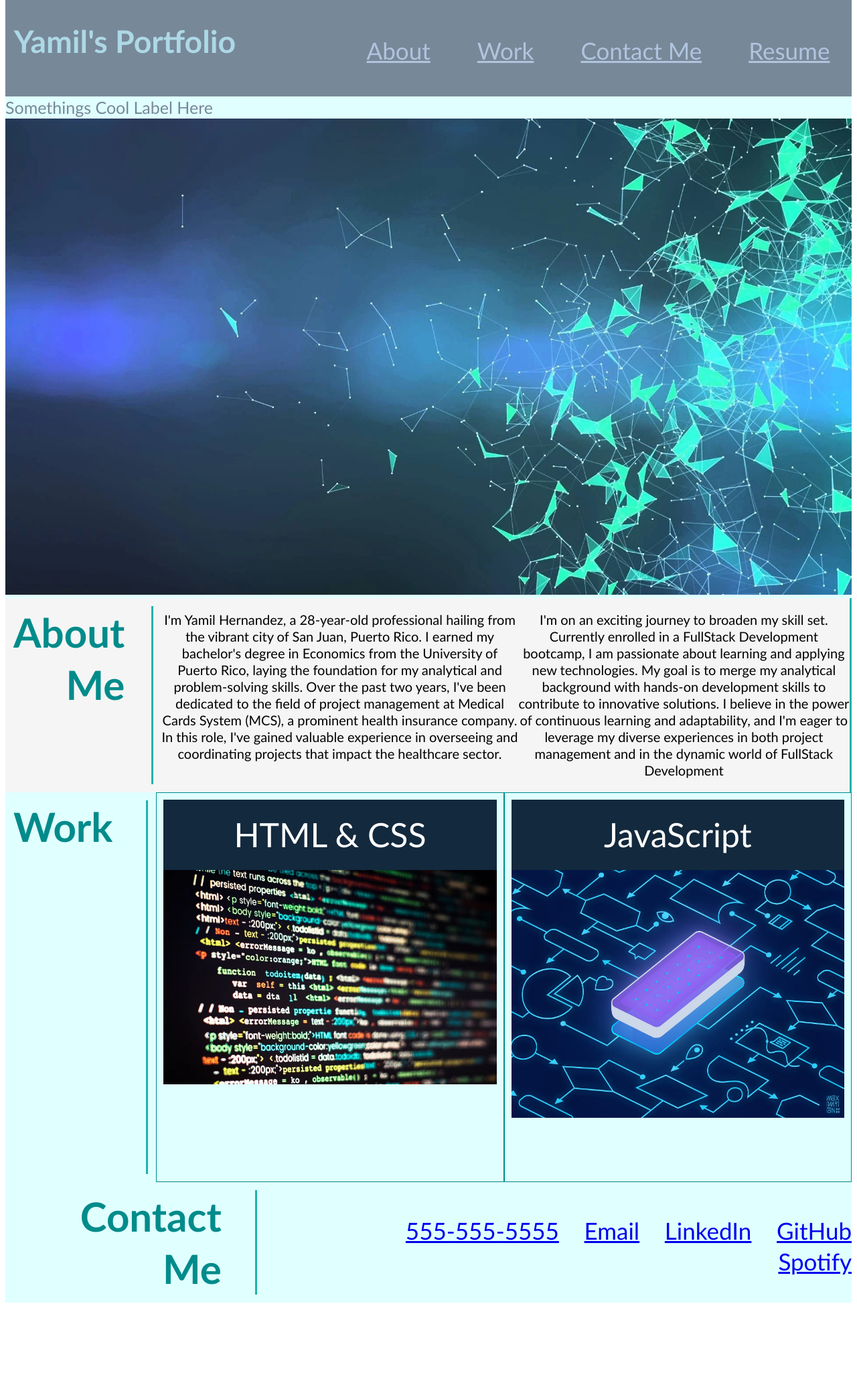
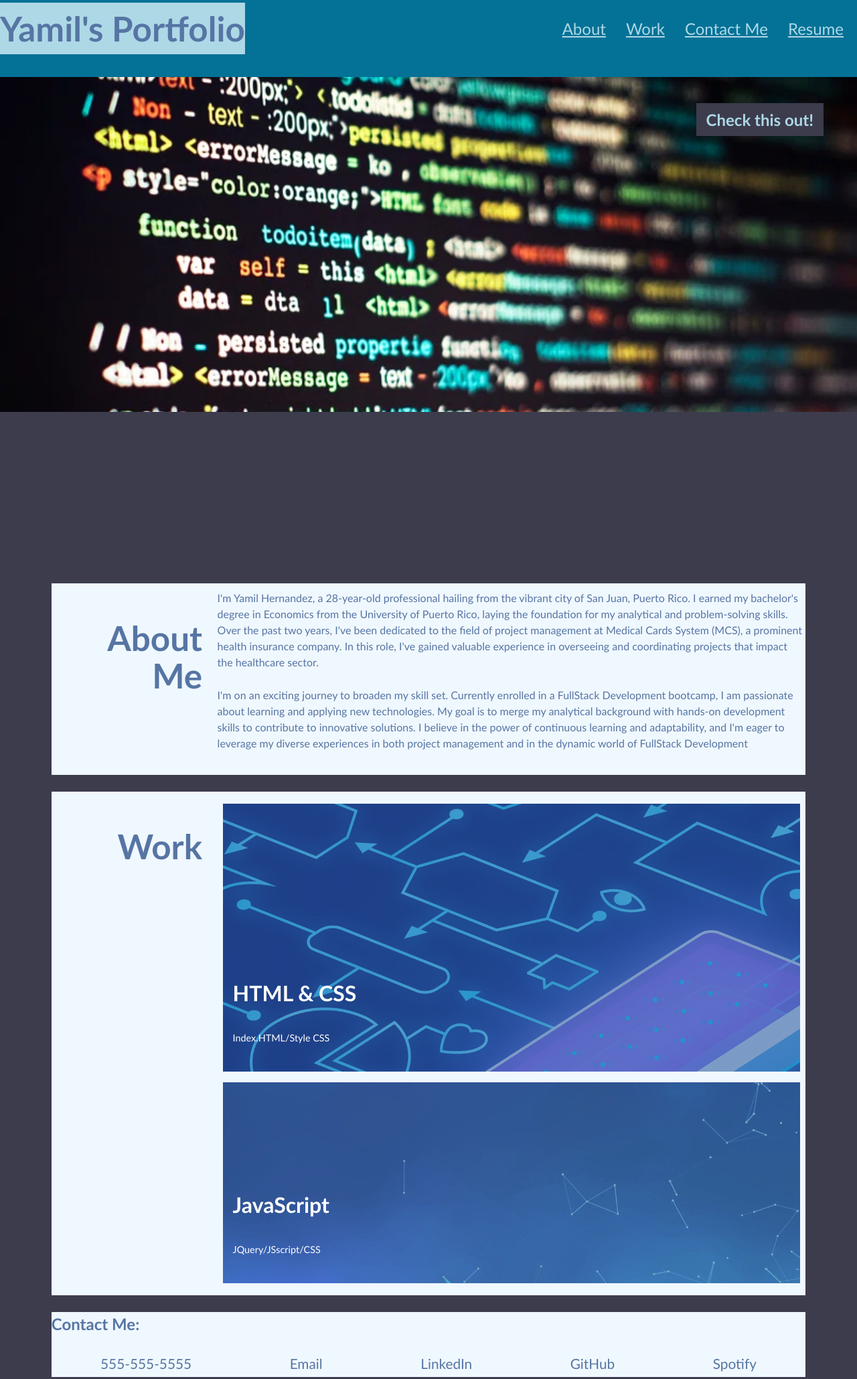
Before and after one commit to yamilhp5/CSS--My-Portfolio-HW2, a plain HTML site: page index.html in a window 1280 px wide. Shown: the part 30-2089 px from the top of the page at 67% size. Before the commit the page ends 1983 px from the top, so only its background shows below. Drawn offline with Linux system fonts and the light colour scheme.

Commit message:
HTML/CSS Modifications

```diff
--- a/assets/style.css
+++ b/assets/style.css
@@ -1,231 +1,250 @@
-body {
-    display: flex;
-    flex-direction: column;
-    line-height: 1.3;
-    color: black;
+* {
+    box-sizing: border-box;
+}
+
+:root {
+    --primary:hsl(216, 31%, 49%);
+    --secondary:hwb(182, 48%, 12%);
+    --dark: rgb(37, 38, 43);
+    --light: rgb(60, 60, 77);
 
 }
 
-.header {
+body {
+    margin: 0;
+    padding: 0;
+    font-family: 'Gill Sans', 'Gill Sans MT', Calibri, 'Trebuchet MS', sans-serif;
+    color: var(--primary);
+    background-color: var(--light);
+    line-height: 1.5;
+
+}
+
+h1,
+h2,
+h3,
+h4, {
+    margin: 0;
+}
+
+p {
+    margin: 0;
+}
+
+header {
+    padding: 15px, 7%, 15px, 0;
     display: flex;
     justify-content: space-between;
     align-items: center;
-    background-color: lightslategray;
+    background-color: rgb(4, 114, 151);
     color: lightblue;
-    padding: 2% 1%;
+    flex-direction: row;
+    flex-wrap:wrap;
+    box-shadow: 0 5px 35px rgba(146, 204, 206, 0.4);
 
 }
 
 
-h1 {
-font-size: 290%;
-font-family: 'Gill Sans', 'Gill Sans MT', Calibri, 'Trebuchet MS', sans-serif;
-display: contents;
-padding: 15px;
+header h1 {
+color: var(--primary);
+background-color: lightblue;
+font-size: 4vw;
+padding: -5px 1% 5px 6%;
+margin-left: 0;
+line-height: 1.5;
+}
+
+nav {
+    display: flex;
+    flex-direction: row;
+    flex-wrap: wrap;
 }
 
 
-nav a { color: lightsteelblue;
+nav a {
+    text-decoration: underline;
+    margin-right: 10px;
+    color: var(--secondary);
     justify-content: right;
-    padding: 14px 20px;
+    padding: 5px 10px;
+    font-size: 1.5rem;
+    transition: all 0.25s ease-in;
+    background-image: linear-gradient(270deg, var(--secondary) 0%, var(--secondary) 100%);
 
 
 }
 
-nav :hover {color: lightskyblue;
+nav a:hover {color: lightskyblue;
+    background-size: 100% 100%;
 
 }
+
+main {
+    margin-top: 20%;
+    margin-bottom: 45px;
+}
+
+.banner {
+    background-color:rgb(89, 96, 120);
+    background-size: cover;
+    background-position: center;
+    max-height: 500px;
+    min-height: 500px;
+    background-blend-mode: var(--secondary);
+    background-image: url("./Coding.png");
+    align-items: flex-end;
+    color: lightblue;
+    margin-top: auto;
+    padding: 50px 50px;
+    padding-bottom: ;
+    text-align: right;
+}
+
+.banner div {
+    flex: 0 0 90%;
+
+}
+
+.banner h2 {
+    display: inline;
+    margin: 0;
+    padding: 10px 15px;
+    line-height: 1.2;
+    color: var(--secondary);
+    background-color: var(--light);
+
+}
+
 
  ul {
     font-size: 90%;
     list-style: none;
     justify-content: space-between;
 
- }
+}
 
+.about-me {
+    max-width: 88%;
+    margin-left: auto;
+    margin-right: auto;
+}
 
-nav ul {
+.page-section {
+    display: flex;
+    margin: 25px 0px;
+    padding: 10px 0;
+    flex-direction: row;
+    flex-wrap: wrap;
+    align-items: stretch;
+    justify-content: space-between;
+    background-color: aliceblue;
+}
 
-    font-size: 20px;
-    justify-content:space-between;
-    min-width: 600px;
-    display: flex
+.page-section > h2 {
+    line-height: 1.1;
+    font-size: 4vw;
+    border-right: 4px "solid" var(--secondary);
+    text-align: right;
+    flex: 0 0 20%;
 
 }
 
-main {
-    background-color: lightcyan;
-    display: flex;
-    text-align: right;
-    flex-wrap: wrap;
+.page-section > div {
+    flex: 0 0 78%;
 }
 
-section #cool {color: lightslategray;
-    font-size: 25px;
-    font-family: 'Gill Sans', 'Gill Sans MT', Calibri, 'Trebuchet MS', sans-serif;
+.page-section p {
+    margin-bottom: 25px;
+}
+
+.flex-container {
     display: flex;
+    flex-wrap: wrap;
+    justify-content: center;
+}
+
+.flex-item {
+    min-height: 150px;
+    max-height: 150px;
+    background-color: var(--primary);
+    border: 5px "solid" var(--secondary);
+    color: #fff;
+    display: flex;
+    align-items: flex-end;
+    padding: 0 0 25px 0;
+    margin: 0.5rem;
+    text-decoration: none;
+    font-size: 0.9rem;
+    background-size: 150%;
+    background-blend-mode: soft-light;
 
 }
 
+.flex-item:first-child {
+    min-height: 400px;
+    flex-basis: 100%;
+}
+
+.flex-item.java-script {
+    min-height: 300px;
+    flex-basis: 200%;
+}
 
 
+.flex-item:hover {
+    background-color: var(--light);
+    padding: 10px  10px;
+}
 
-#title {padding-right: 40px;
-    font-size: 60px;
-    border-right: solid lightseagreen;
+.flex-item div {
+    background-color: var(--secondary);
+    padding: 15px 15px;
+}
+
+.flex-item h3 {
+    font-size: 2rem;
+}
+
+
+.contact-section{
+    background-color: aliceblue;
+}
+.contact-section address {
+    flex-wrap: wrap;
     display: flex;
-    text-wrap: wrap;
-    margin: 12px
+    align-items: center;
+    height: 100%;
+    justify-content: space-around;
 
 
 }
 
-
-.About {
-    display: outside;
-    justify-content: center;
-    background-color: whitesmoke
-
-
-
-}
-.About p { font-size: 20px;
-    line-height: 25px;
-    text-align: center;
-    text-wrap: all;
-    color: black;
-
-}
-.title {border-right: solid lightseagreen;
-    text-wrap: wrap;
-    font-size: 50px;
-    display: flex;
-    color: darkcyan;
-    font-family: 'Gill Sans', 'Gill Sans MT', Calibri, 'Trebuchet MS', sans-serif;
-}
-
-img {width: 100%;
-    size: 10px 10px;
-    margin: 0 0;
-    background-size: cover;
+.contact-section address a {
+    color: var(--secondary);
+    text-decoration: none;
+    padding: 5px;
+    font-style: normal;
+    font-size: 1.3rem;
+    display: inline-block;
+    transition: all 0.25s ease-in;
     background-repeat: no-repeat;
-}
-#img header {
-    padding: 20px;
-    background: #13293d;
-    color: #fff
-}
-
-
-
-.Work {text-wrap: wrap;
-    font-size: 50px;
-    display: flex;
-    color: darkcyan;
-    font-family: 'Gill Sans', 'Gill Sans MT', Calibri, 'Trebuchet MS', sans-serif;
+    background-size: 100% 0.2rem;
+    background-position: bottom;
 
 }
 
-#Work {padding-bottom: 480px;
-    padding-right: 50px;
-    font-size: 60px;
-    border-right: solid lightseagreen;
-    display: flex;
-    text-wrap: wrap;
-    margin: 12px
+.contact-section address a:hover {
+    background-size: 100% 88%;
+    color: #fff;
 
 
 }
 
-.Footer {text-wrap: wrap;
-    font-size: 50px;
-    display: flex;
-    color: darkcyan;
-    font-family: 'Gill Sans', 'Gill Sans MT', Calibri, 'Trebuchet MS', sans-serif;
+.html-css {
+    background-image: url("../assets/JavaScript.jpg");
 
 }
 
-#Footer  {padding-right: 50px;
-    font-size: 60px;
-    border-right: solid lightseagreen;
-    display: flex;
-    text-wrap: wrap;
-    margin: 12px
+.java-script {
+    background-image: url("../assets/header-bg.webp");
 }
-
-
-
-.subtitle {
-    background-image: url('./header-bg.webp');
-    background-repeat: no-repeat;
-    width: 100%;
-    height: 300px;
-    background-size: cover;
-}
-
-li {font-family: 'Gill Sans', 'Gill Sans MT', Calibri, 'Trebuchet MS', sans-serif;
-    display: inline;
-    font-size: 35px;
-    margin-left: 30px;
-    text-decoration: none;
-
-}
-
-ul {
-    margin-top: 50px;
-    font-size: 60%;
-    color: lightseagreen;
-}
-
-.code {flex: 1 0 0;
-  padding: 10px;
-  text-align: center;
-  border-style: solid;
-  border-width: 1px;
-
-}
-
-article .code {padding: 10px 10px;
-    flex: 1 0 0;
-    text-align: center;
-    border-style: solid;
-    border-width: 1px;
-
-
-}
-.code header {
-    padding: 20px;
-    background: #13293d;
-    color: #fff
-
-}
-
-.Himage {
-    height: 320px;
-    width: 100%;
-    min-width: 400px;
-
-}
-
-.java {flex: 1 0 0;
-    padding: 10px;
-    text-align: center;
-    border-style: solid;
-    border-width: 1px;
-
-}
-
-.java header {
-    padding: 20px;
-    background: #13293d;
-    color: #fff
-
-
-}
-
-.JavImage {height: 370px;
-    width: 100%;
-    min-width: 400px;
-
-
-}
--- a/index.html
+++ b/index.html
@@ -10,70 +10,71 @@
 </head>
 
 <body>
-    <header class="header">
+ <header>
     <h1>Yamil's Portfolio</h1>
     <nav>
-        <ul>
-            <li> <a href="#">About</a></li>
-            <li> <a href="#">Work</a></li>
-            <li> <a href="#">Contact Me</a></li>
-            <li> <a href="#">Resume</a></li>
-        </ul>
+         <a href="#about">About</a>
+         <a href="#work">Work</a>
+         <a href="#contact">Contact Me</a>
+         <a href="#">Resume</a>
     </nav>
  </header>
 
- <main>
 
-<section class= 'images'>
-    <header id="cool"> Somethings Cool Label Here</header>
-    <img src="./assets/header-bg.webp" class="images" alt="background placeholder">
+
+<section class= "banner">
+    <div>
+        <h2>Check this out!</h2>
+    </div>
 
 </section>
 
-   <section class="About">
+<main class="about-me">
 
-    <aside class="title">
-    <h3 id="title">About Me</h3>
+ <section class="page-section" id="about">
+    <h2>About Me</h2>
+    <div>
     <p> I'm Yamil Hernandez, a 28-year-old professional hailing from the vibrant city of San Juan, Puerto Rico. I earned my bachelor's degree in Economics from the University of Puerto Rico, laying the foundation for my analytical and problem-solving skills. Over the past two years,
         I've been dedicated to the field of project management at Medical Cards System (MCS), a prominent health insurance company. In this role, I've gained valuable experience in overseeing and coordinating projects that impact the healthcare sector. </p>
      <p>I'm on an exciting journey to broaden my skill set. Currently enrolled in a FullStack Development bootcamp, I am passionate about learning and applying new technologies. My goal is to merge my analytical background with hands-on development skills to contribute to innovative solutions.
         I believe in the power of continuous learning and adaptability, and I'm eager to leverage my diverse experiences in both project management and in the dynamic world of FullStack Development  </p>
-    </aside>
+     </div>
 </section>
 
-    <section class="Work">
+ <section class="page-section" id="work">
+       <h2>Work</h2>
+       <div class="flex-container">
+
+        <a href="#" class="flex-item html-css">
             <div>
-            <h3 id="Work">Work</h3>
+                <h3>HTML & CSS</h3>
+                <span>Index.HTML/Style CSS</span>
             </div>
+        </a>
 
-    <article class="code">
-       <header>HTML & CSS</header>
-       <img src="./assets/Coding.png" class="Himage" alt="background images">
-    </article>
+        <a href="#" class="flex-item java-script">
+            <div>
+                <h3>JavaScript</h3>
+                <span>JQuery/JSscript/CSS</span>
+             </div>
+        </a>
 
-    <article class="java">
-        <header>JavaScript</header>
-        <img src="./assets/JavaScript.jpg" class="JavImage"  alt="JavaIMG">
-
-    </article>
-
+        </div>
  </section>
 
 
-    <section class="Footer">
-        <h4 id="Footer"> Contact Me </h4>
-        <article>
-            <ul class="li">
-                <li class="li"> <a href="555-555-5555">555-555-5555</a></li>
-                <li class="li"><a href="yamil.hernandezp@gmail.com">Email</a></li>
-                <li class="li"> <a href="https://www.linkedin.com/in/yamil-hern%C3%A1ndez-prado-700b31144/">LinkedIn</a></li>
-                <li class="li"><a href="https://github.com/yamilhp5">GitHub</a></li>
-                <li class="li"><a href="www.spotify.com">Spotify</a></li>
-            </ul>
-        </article>
+ <section class="contact-section" id="contact">
+        <h2>Contact Me:</h2>
+        <div>
+            <address>
+                <a href="555-555-5555">555-555-5555</a>
+                <a href="www.gmail.com">Email</a>
+                <a href="https://www.linkedin.com/in/yamil-hern%C3%A1ndez-prado-700b31144/">LinkedIn</a>
+                <a href="https://github.com/yamilhp5">GitHub</a>
+               <a href="www.spotify.com">Spotify</a>
+            </address>
+         </div>
 
-
-    </div>
  </section>
 
 
```
Also changed, not shown: assets/image-1.png (added), assets/image-2.png (added), assets/image-3.png (renamed from image-3.png), assets/image-4.png (renamed from image-4.png), assets/image-5.png (renamed from image-5.png), assets/image.png (added), image-1.png, image-2.png, image.png, 1 other file. Lines whose indentation alone changed are shown as unchanged.
